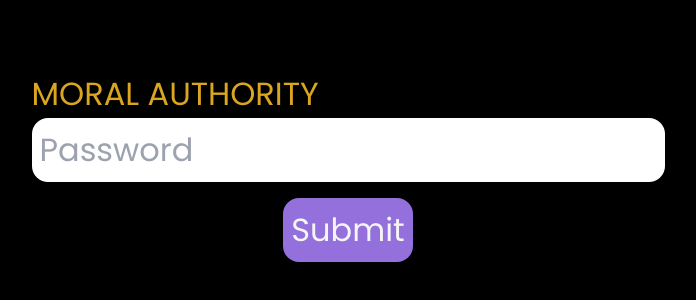
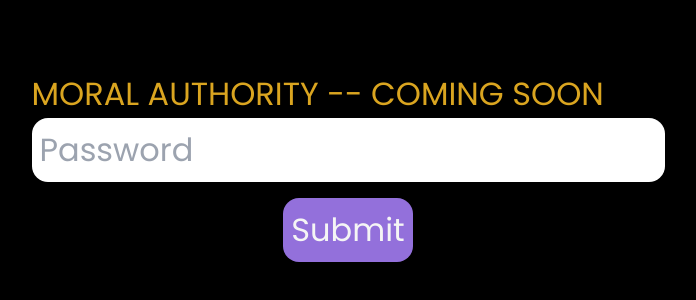
Before and after one commit to Moral-Authority/frontend, a React (Vite) app: page / in a window 1280 px wide. Shown: the part 330-630 px from the top of the page, without its empty margins (292-988 px from the left). Built offline with nearby package versions, Linux system fonts and the light colour scheme.

Commit message:
ADDING TITLE INFO

```diff
--- a/src/components/ProtectedRoute/ProtectedRouteForm.jsx
+++ b/src/components/ProtectedRoute/ProtectedRouteForm.jsx
@@ -24,7 +24,7 @@ export const ProtectedRouteForm = ({ onAccessGranted }) => {
 
 		<form onSubmit={handleSubmit}>
 
-			<h1>MORAL AUTHORITY</h1>
+			<h1>MORAL AUTHORITY -- COMING SOON</h1>
 
 			<div className="center">
 
```
